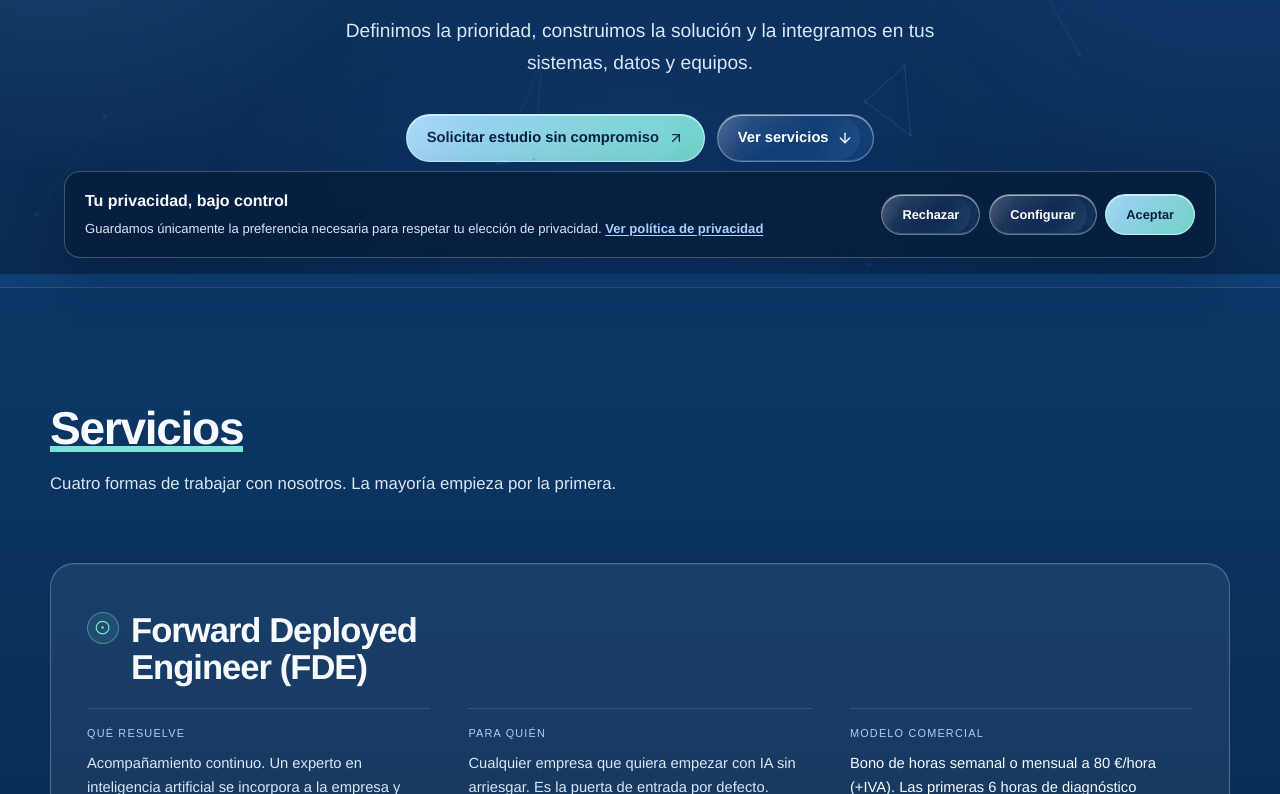
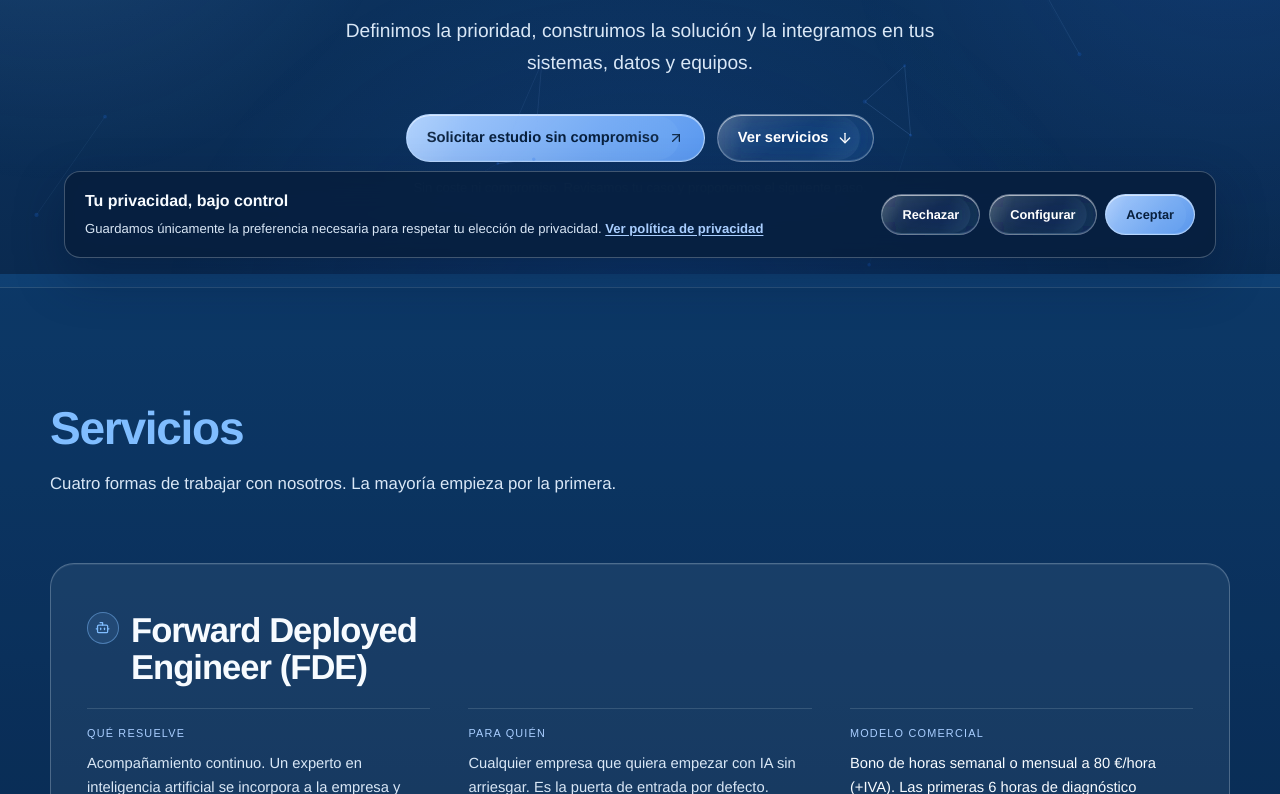
Before and after one commit to raherrera3/Destra-main, a Next.js app: page / in a window 1280 px wide. Shown: the part 526-1320 px from the top of the page. Built offline with nearby package versions, Linux system fonts and the light colour scheme; no server answers; a web font is replaced by a local one.

Commit message:
fix: refine visual accents and service icons

```diff
--- a/app/globals.css
+++ b/app/globals.css
@@ -29,7 +29,7 @@
 	--blue: #3f8cff;
 	--blue-3: #a9ceff;
 	--blue-pale: rgba(29, 112, 242, 0.16);
-	--accent-aqua: #79e2d0;
+	--accent-sky: #80bdff;
 	--accent-coral: #ffac91;
 	--accent-violet: #b9a7ff;
 
@@ -269,23 +269,16 @@ main,
 	line-height: 1.7;
 }
 
-.accent-underline {
-	background-repeat: no-repeat;
-	background-position: 0 94%;
-	background-size: 100% 0.14em;
-	padding-bottom: 0.03em;
-}
-
-.accent-underline--aqua {
-	background-image: linear-gradient(var(--accent-aqua), var(--accent-aqua));
-}
-
-.accent-underline--coral {
-	background-image: linear-gradient(var(--accent-coral), var(--accent-coral));
-}
-
-.accent-underline--violet {
-	background-image: linear-gradient(var(--accent-violet), var(--accent-violet));
+.accent-text--sky {
+	color: var(--accent-sky);
+}
+
+.accent-text--coral {
+	color: var(--accent-coral);
+}
+
+.accent-text--violet {
+	color: var(--accent-violet);
 }
 
 /* Un único lienzo fijo mantiene la atmósfera continua mientras el documento
@@ -414,12 +407,12 @@ main,
 }
 
 .button--primary {
-	border-color: rgba(203, 255, 247, 0.72);
+	border-color: rgba(194, 222, 255, 0.78);
 	color: #071f3d;
 	background: linear-gradient(
 		135deg,
-		rgba(167, 216, 255, 0.96),
-		rgba(121, 226, 208, 0.92)
+		rgba(169, 206, 255, 0.98),
+		rgba(93, 158, 247, 0.94)
 	);
 }
 
@@ -446,9 +439,9 @@ main,
 }
 
 .button--primary:hover {
-	border-color: rgba(235, 255, 252, 0.95);
+	border-color: rgba(232, 244, 255, 0.96);
 	color: #04192f;
-	background: linear-gradient(135deg, #b9e2ff, #8eeddd);
+	background: linear-gradient(135deg, #c0ddff, #78adf6);
 }
 
 @media (hover: hover) and (pointer: fine) {
@@ -848,10 +841,10 @@ main,
 	height: 2rem;
 	flex: 0 0 auto;
 	place-items: center;
-	border: 1px solid rgba(121, 226, 208, 0.42);
+	border: 1px solid rgba(128, 189, 255, 0.46);
 	border-radius: 999px;
-	color: var(--accent-aqua);
-	background: rgba(121, 226, 208, 0.1);
+	color: var(--accent-sky);
+	background: rgba(128, 189, 255, 0.1);
 }
 
 .service-bullet svg {
@@ -1519,7 +1512,7 @@ main,
 }
 
 .form-panel .need-chip input:checked + label .need-chip__tick {
-	background: var(--accent-aqua);
+	background: var(--accent-sky);
 }
 
 .form-panel .form-success h3 {
@@ -2222,7 +2215,7 @@ main,
 
 	.button--primary {
 		color: #071f3d;
-		background: #8fdecf;
+		background: #80b6f5;
 	}
 
 	.form-panel {
--- a/components/site/ContactExperience.tsx
+++ b/components/site/ContactExperience.tsx
@@ -279,7 +279,7 @@ export default function ContactExperience() {
 				<div className="container contact-intro">
 					<div className="contact-copy">
 						<h2 id="contact-title">
-							<span className="accent-underline accent-underline--coral">
+							<span className="accent-text accent-text--coral">
 								{copy.contact.title}
 							</span>
 						</h2>
--- a/components/site/EnterpriseHome.tsx
+++ b/components/site/EnterpriseHome.tsx
@@ -4,12 +4,26 @@ import {
 	ArrowDown,
 	ArrowRight,
 	ArrowUpRight,
-	CircleDot,
+	Blocks,
+	Bot,
+	CircleHelp,
+	type LucideIcon,
+	Network,
 	Plus,
+	ShieldCheck,
 } from "lucide-react";
 import Link from "next/link";
 import ContactExperience from "./ContactExperience";
+import type { NeedValue } from "./contactSchema";
 import { useLocale } from "./LocaleProvider";
+
+const serviceIcons: Record<NeedValue, LucideIcon> = {
+	fde: Bot,
+	solution: Blocks,
+	architecture: Network,
+	private: ShieldCheck,
+	unclear: CircleHelp,
+};
 
 export default function EnterpriseHome() {
 	const { copy } = useLocale();
@@ -42,14 +56,17 @@ export default function EnterpriseHome() {
 				<div className="container">
 					<header className="section-heading section-heading--wide">
 						<h2 id="services-title">
-							<span className="accent-underline accent-underline--aqua">
+							<span className="accent-text accent-text--sky">
 								{copy.services.title}
 							</span>
 						</h2>
 						<p>{copy.services.lead}</p>
 					</header>
 					<div className="service-list">
-						{copy.services.items.map((item) => (
+						{copy.services.items.map((item) => {
+							const ServiceIcon = serviceIcons[item.intent];
+
+							return (
 								<article
 									className="service-row"
 									id={`servicio-${item.intent}`}
@@ -57,7 +74,7 @@ export default function EnterpriseHome() {
 								>
 									<h3>
 										<span className="service-bullet" aria-hidden="true">
-										<CircleDot />
+											<ServiceIcon />
 										</span>
 										{item.title}
 									</h3>
@@ -81,7 +98,8 @@ export default function EnterpriseHome() {
 										{item.cta} <ArrowRight aria-hidden />
 									</Link>
 								</article>
-						))}
+							);
+						})}
 					</div>
 				</div>
 			</section>
@@ -90,7 +108,7 @@ export default function EnterpriseHome() {
 				<div className="container faq-grid">
 					<header className="section-heading">
 						<h2 id="faq-title">
-							<span className="accent-underline accent-underline--violet">
+							<span className="accent-text accent-text--violet">
 								{copy.faq.title}
 							</span>
 						</h2>
```
Lines whose indentation alone changed are shown as unchanged.
